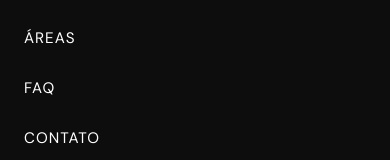
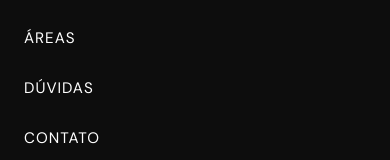
Before and after one commit to rkaioo41-blip/site_adv, a Vue app: page / in a window 390 px wide. Both pictures are taken after a click on the button "Abrir menu". Shown: the part 179-339 px from the top of the page. Built offline with nearby package versions, Linux system fonts and the light colour scheme.

Commit message:
Padroniza menu mobile dúvidas

```diff
--- a/src/componentes/BarraNavegacao.vue
+++ b/src/componentes/BarraNavegacao.vue
@@ -46,7 +46,7 @@
         <router-link @click="fecharMenu" to="/">INÍCIO</router-link>
         <router-link @click="fecharMenu" to="/sobre">SOBRE</router-link>
         <router-link @click="fecharMenu" to="/areas">ÁREAS</router-link>
-        <router-link @click="fecharMenu" to="/faq">FAQ</router-link>
+        <router-link @click="fecharMenu" to="/duvida">DÚVIDAS</router-link>
         <router-link @click="fecharMenu" to="/contato">CONTATO</router-link>
 
         <router-link
```
